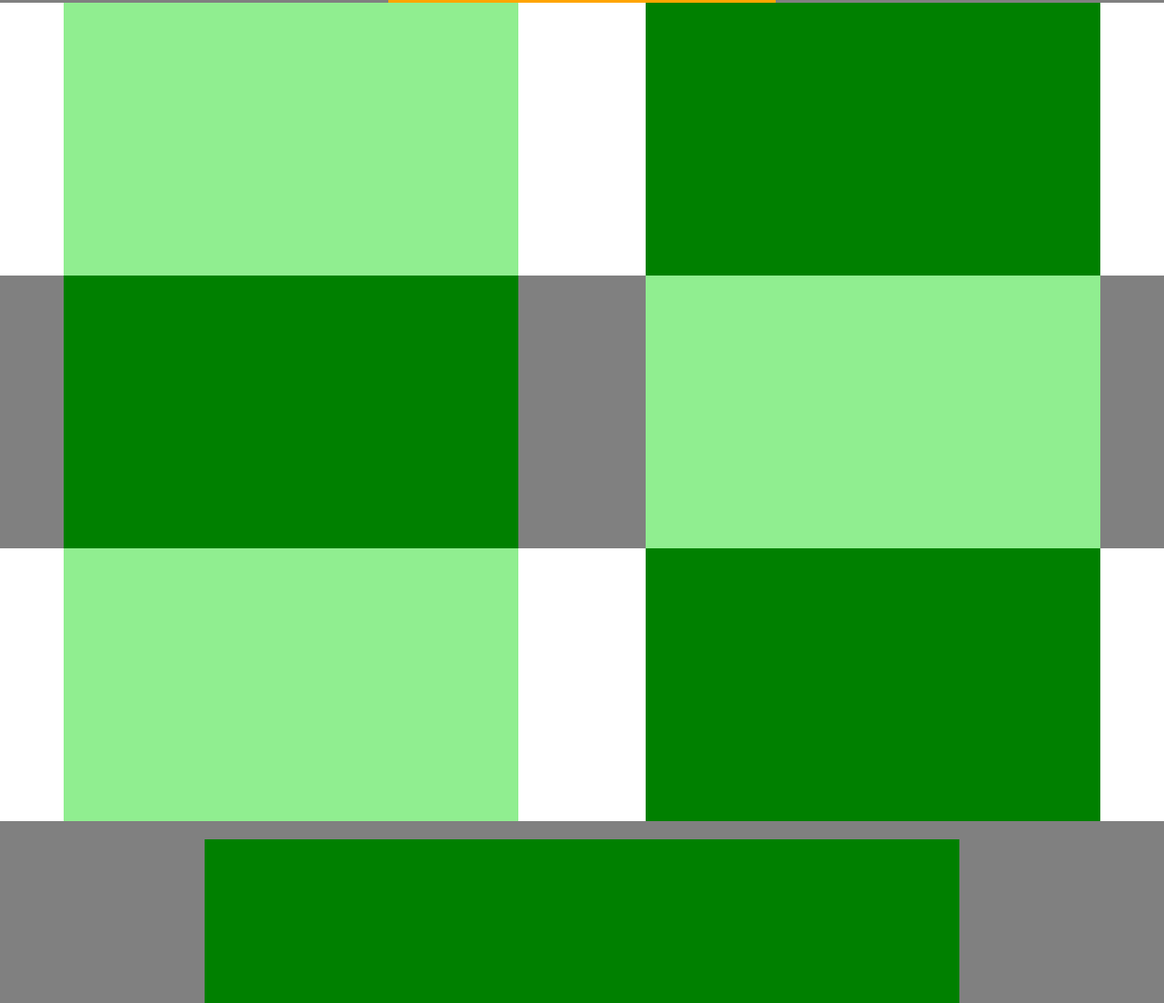
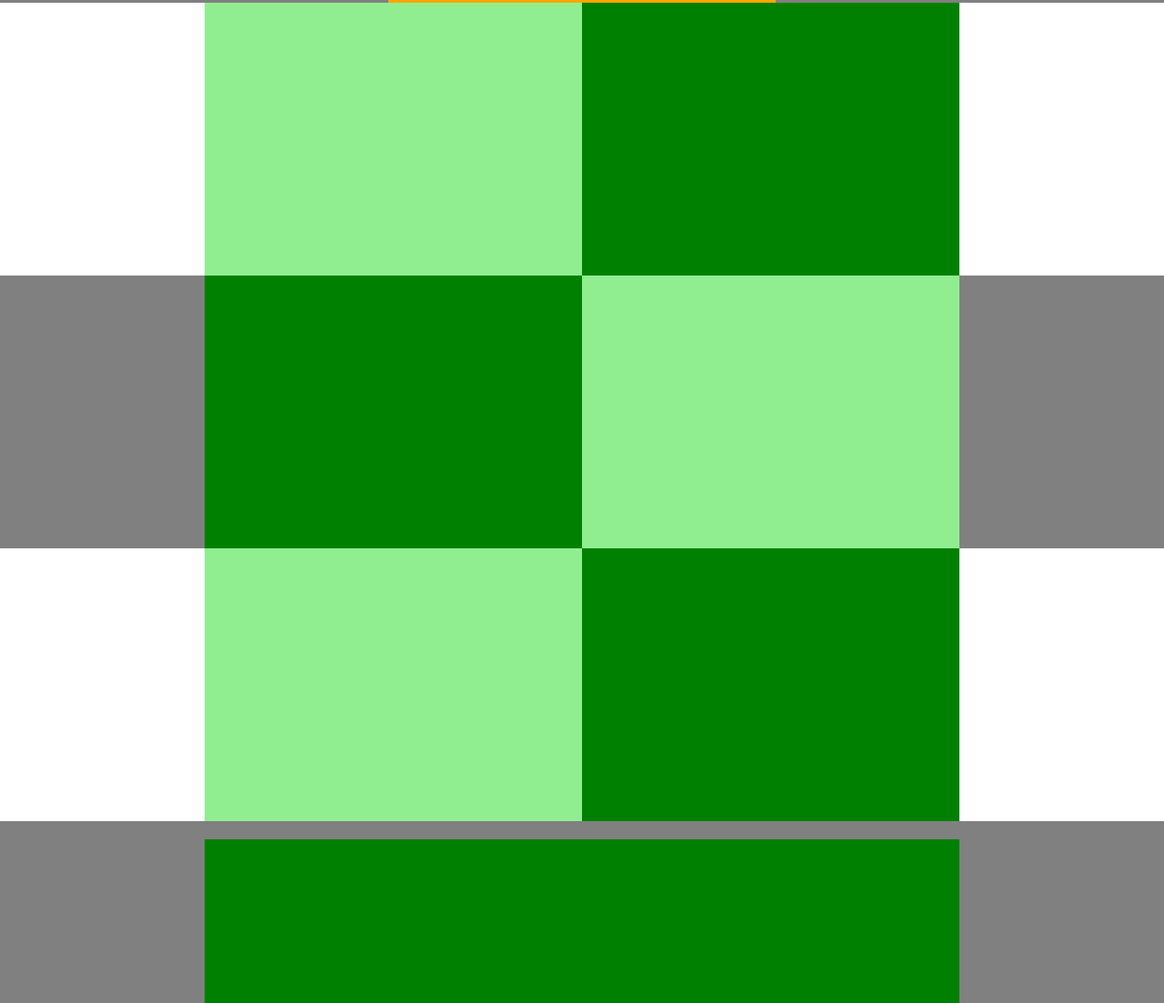
Before and after one commit to leonardosaraceno03/htmlcss-struttura-discord, a plain HTML site: page index.html in a window 1280 px wide. Shown: the part 497-1600 px from the top of the page at 91% size. Drawn offline with Linux system fonts and the light colour scheme.

Commit message:
ora ho finito

```diff
--- a/css/style.css
+++ b/css/style.css
@@ -39,7 +39,7 @@ nav{
 .lightgreen-box{
     background-color: lightgreen;
     height:300px;
-    width: 500px;
+    width: 450px;
 
 
 }
@@ -47,18 +47,30 @@ nav{
 .green-box{
     background-color: green;
     height:300px;
-    width: 500px;
+    width: 450px;
 
 }
 .section-main{
+    padding-left: 225px;
+    padding-right: 225px;
+}
+.section-1{
     display: flex;
     flex-direction: row;
-    justify-content: space-around;
-
+    justify-content: space-between;
 
 }
 .section-2{
     background-color: gray;
+    display: flex;
+    flex-direction: row;
+    justify-content: space-between;
+}
+
+.section-3{
+    display: flex;
+    flex-direction: row;
+    justify-content: space-between;
 }
 .section-4{
     background-color: gray;
```
